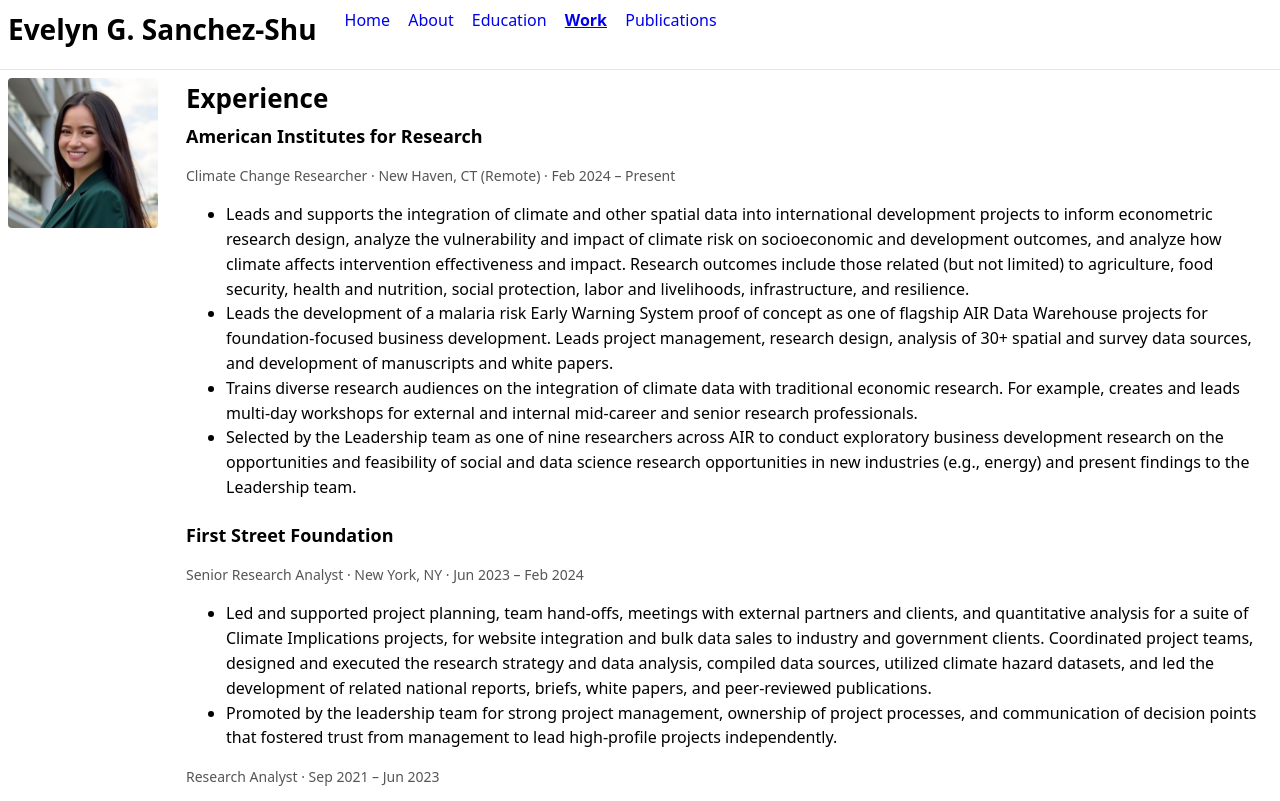
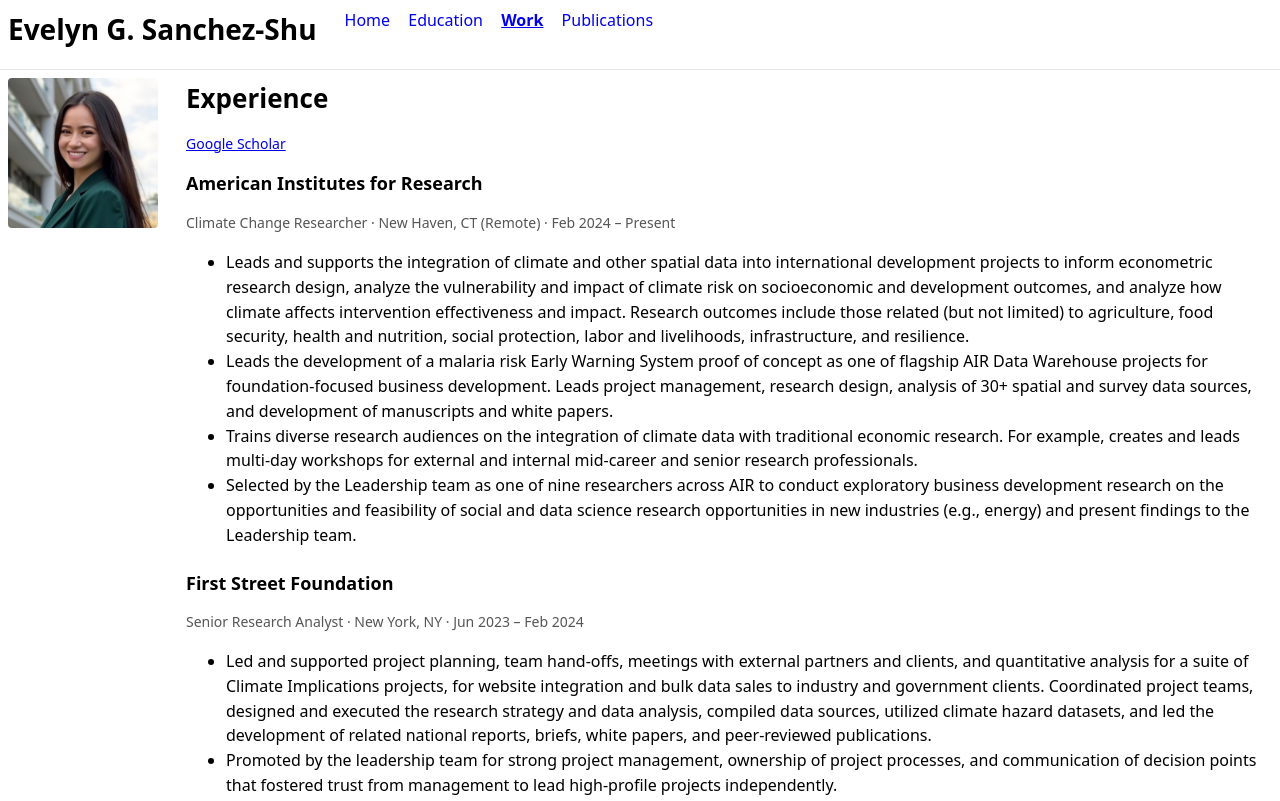
Before and after one commit to evelyngsanchezshu/evelyngsanchezshu.github.io, a plain HTML site: page work.html in a window 1280 px wide. Shown: the top 801 px of the page. Drawn offline with Linux system fonts and the light colour scheme.

Commit message:
Update work.html

```diff
--- a/work.html
+++ b/work.html
@@ -12,7 +12,6 @@
       <h1 class="site-title">Evelyn G. Sanchez-Shu</h1>
       <nav class="nav">
         <a href="index.html">Home</a>
-        <a href="about.html">About</a>
         <a href="education.html">Education</a>
         <a class="active" href="work.html">Work</a>
         <a href="publications.html">Publications</a>
@@ -28,6 +27,9 @@
       />
     <div class="academic-content">
       <h2>Experience</h2>
+      <p class="contact-links">
+        <a href="https://scholar.google.com/citations?user=wLwwiVcAAAAJ&hl=en&oi=ao">Google Scholar</a>
+      </p>
 
       <!-- AIR -->
       <section class="xp-item">
```
